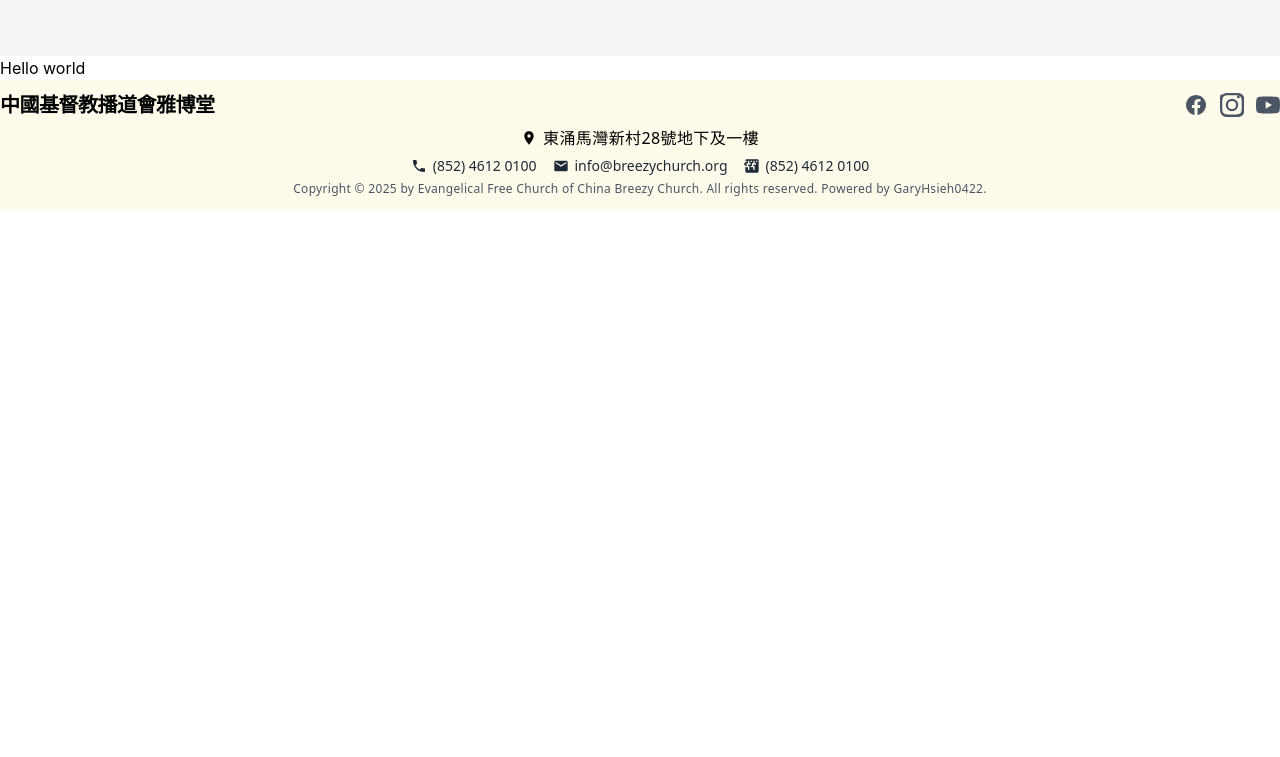
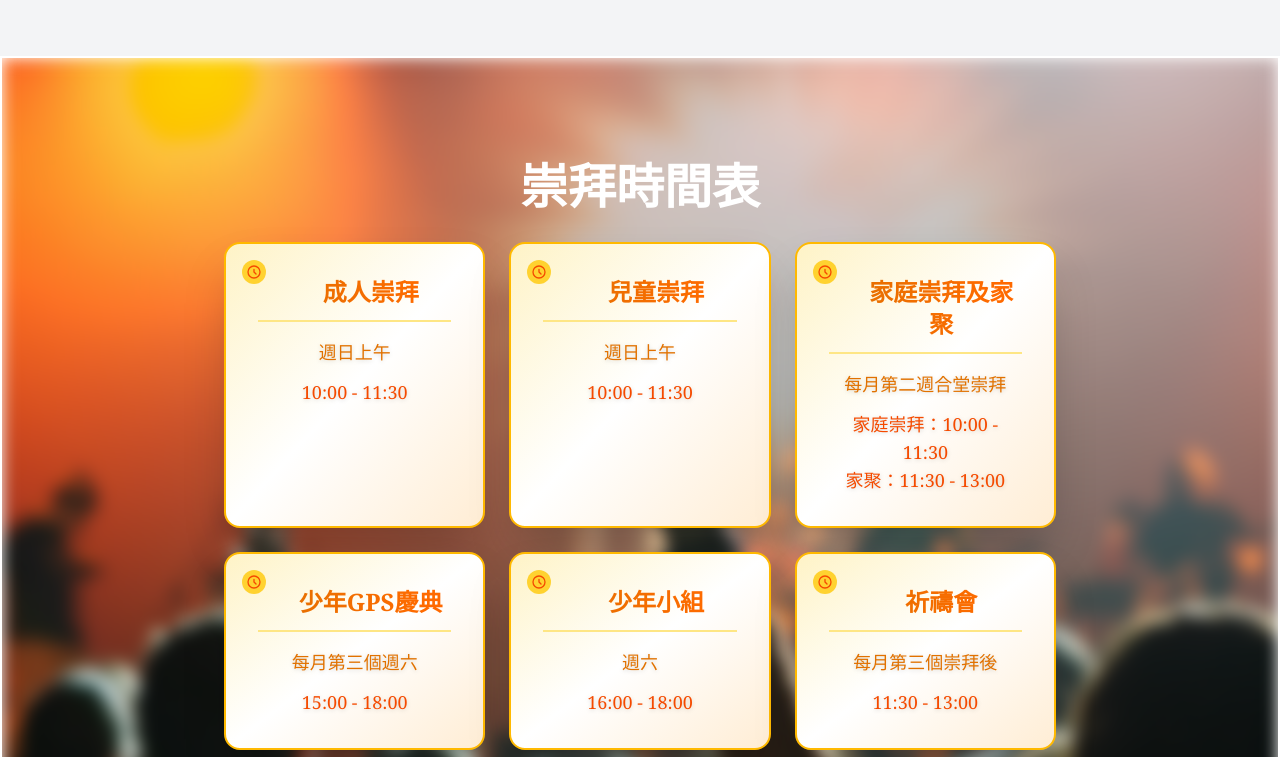
Before and after one commit to GaryHsieh0422/church-website, a Next.js app: page / in a window 1280 px wide. Shown: the part 660-1417 px from the top of the page. Before the commit the page ends 870 px from the top, so only its background shows below. Built offline with nearby package versions, Linux system fonts and the light colour scheme; no server answers.

Commit message:
added timetable

```diff
--- a/app/layout.tsx
+++ b/app/layout.tsx
@@ -2,6 +2,19 @@ import type { Metadata } from "next";
 import Footer from "../components/footer";
 import Navbar from "@/components/navbar";
 import "../app/globals.css";
+import { Lora } from "next/font/google";
+
+const lora = Lora({ subsets: ["latin"], weight: ["400", "700"] });
+
+import type { AppProps } from "next/app";
+
+export function MyApp({ Component, pageProps }: AppProps) {
+  return (
+    <main className={lora.className}>
+      <Component {...pageProps} />
+    </main>
+  );
+}
 
 export const metadata: Metadata = {
   title:
--- a/app/page.tsx
+++ b/app/page.tsx
@@ -1,9 +1,11 @@
 import Hero from "@/components/Hero";
+import ScheduleSection from "@/components/schedule";
 export default function Home() {
   return (
     <main>
       <Hero></Hero>
-      Hello world
+
+      <ScheduleSection></ScheduleSection>
     </main>
   );
 }
--- /dev/null
+++ b/components/schedule.tsx
@@ -0,0 +1,108 @@
+import React from "react";
+
+const ScheduleBlock = ({
+  title,
+  date,
+  time,
+}: {
+  title: string;
+  date: string;
+  time: React.ReactNode;
+}) => (
+  <div className="relative bg-gradient-to-br from-amber-100 via-white to-orange-100 bg-opacity-80 p-8 rounded-2xl shadow-2xl text-gray-900 hover:bg-opacity-95 hover:scale-105 hover:-rotate-1 hover:shadow-[0_10px_20px_rgba(251,191,36,0.5)] transition-all duration-300 ease-in-out w-full max-w-sm mx-auto border-2 border-solid border-amber-400 backdrop-blur-sm overflow-hidden">
+    {/* Decorative Clock Icon */}
+    <div className="absolute top-4 left-4 w-6 h-6 bg-amber-300 rounded-full flex items-center justify-center">
+      <svg
+        className="w-4 h-4 text-orange-600"
+        fill="none"
+        stroke="currentColor"
+        viewBox="0 0 24 24"
+        xmlns="http://www.w3.org/2000/svg"
+      >
+        <path
+          strokeLinecap="round"
+          strokeLinejoin="round"
+          strokeWidth="2"
+          d="M12 8v4l3 3m6-3a9 9 0 11-18 0 9 9 0 0118 0z"
+        />
+      </svg>
+    </div>
+    <h3 className="text-2xl font-bold bg-gradient-to-r from-amber-600 to-orange-500 bg-clip-text text-transparent border-b-2 border-amber-200 pb-3 pl-8 font-serif font-lora">
+      {title}
+    </h3>
+    <p className="mt-4 text-lg font-serif font-lora text-amber-600 font-medium drop-shadow-sm">
+      {date}
+    </p>
+    <p className="mt-3 text-lg font-serif font-lora text-orange-600 font-medium drop-shadow-sm">
+      {time}
+    </p>
+  </div>
+);
+
+const Schedule = () => {
+  return (
+    <div className="min-h-screen flex items-center justify-center relative border-2 border-solid border-white">
+      {/* Background Image Container */}
+      <div className="absolute inset-0 overflow-hidden">
+        <div
+          className="w-full h-full bg-cover bg-center"
+          style={{
+            backgroundImage: "url('/image.png')",
+            filter: "blur(8px)",
+            backgroundSize: "cover",
+            backgroundColor: "rgba(0, 0, 0, 0.2)",
+            backgroundPosition: "center",
+            backgroundRepeat: "no-repeat",
+            backgroundAttachment: "fixed",
+          }}
+        />
+      </div>
+      {/* Content */}
+      <div className="relative text-center p-8 max-w-4xl w-full z-10">
+        <h1 className="text-4xl md:text-5xl font-bold text-white mb-8 font-serif font-lora">
+          崇拜時間表
+        </h1>
+        <div className="grid grid-cols-1 sm:grid-cols-2 lg:grid-cols-3 gap-6 mt-6 justify-center">
+          {/* First Row */}
+          <ScheduleBlock
+            title="成人崇拜"
+            date="週日上午"
+            time="10:00 - 11:30"
+          />
+          <ScheduleBlock
+            title="兒童崇拜"
+            date="週日上午"
+            time="10:00 - 11:30"
+          />
+          <ScheduleBlock
+            title="家庭崇拜及家聚"
+            date="每月第二週合堂崇拜"
+            time={
+              <>
+                家庭崇拜：10:00 - 11:30
+                <br />
+                家聚：11:30 - 13:00
+              </>
+            }
+          />
+        </div>
+        <div className="grid grid-cols-1 sm:grid-cols-2 lg:grid-cols-3 gap-6 mt-6 justify-center">
+          {/* Second Row - Centered */}
+          <ScheduleBlock
+            title="少年GPS慶典"
+            date="每月第三個週六"
+            time="15:00 - 18:00"
+          />
+          <ScheduleBlock title="少年小組" date="週六" time="16:00 - 18:00" />
+          <ScheduleBlock
+            title="祈禱會"
+            date="每月第三個崇拜後"
+            time="11:30 - 13:00"
+          />
+        </div>
+      </div>
+    </div>
+  );
+};
+
+export default Schedule;
```
Also changed, not shown: public/image.png (added).
